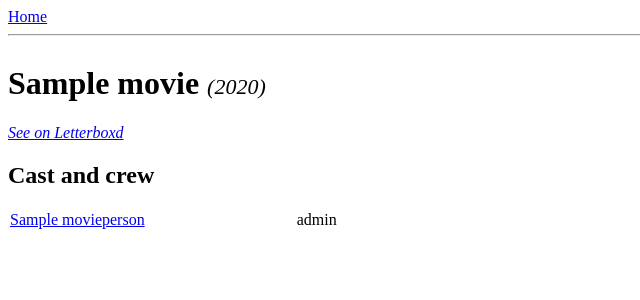
After one commit to smalawi/letterboxd-app, a Flask app: page /movie/1 in a window 1280 px wide. The commit adds this page. Shown: the top 300 px of the page, without its empty margins (0-640 px from the left). Run offline with Flask 2, Linux system fonts and the light colour scheme; a database or web service that is not in the repository returns one stand-in record (values such as "Sample title"); some libraries are stand-ins or nearby versions.

Commit message:
add ipages for individual movies and people

```diff
--- a/letterboxd-app/app/queries.py
+++ b/letterboxd-app/app/queries.py
@@ -2,10 +2,11 @@ from unidecode import unidecode
 
 from app.database import select
 
-def query_movie(search_term):
+def search_for_movie(search_term):
 	query = """
 		SELECT
 			m.movie_name,
+			m.movie_href,
 			um.latest_rating AS rating
 		FROM
 			Movie m
@@ -22,9 +23,9 @@ def query_movie(search_term):
 
 	return results
 
-def query_person(search_term):
+def search_for_person(search_term):
 	query = """
-		SELECT person_name, role, ct
+		SELECT person_id, person_name, role, ct
 		FROM
 			(
 			SELECT *, ROW_NUMBER() OVER (PARTITION BY person_id ORDER BY ct DESC, role) rn
@@ -57,3 +58,56 @@ def query_person(search_term):
 	results = select(query)
 
 	return results
+
+def get_movie_info(movie_href):
+	query = """
+		SELECT * FROM Movie WHERE movie_href = '{}';
+		""".format(movie_href)
+	results = select(query)
+
+	return results[0]
+
+def get_movie_persons(movie_href):
+	query = """
+		SELECT mp.*, p.person_name
+		FROM MoviePerson mp
+		LEFT JOIN Person p
+		ON mp.person_id = p.person_id
+		WHERE mp.movie_id IN
+		(
+			SELECT movie_id FROM Movie WHERE movie_href = '{}'
+		)
+		ORDER BY mp.role;
+		""".format(movie_href)
+	results = select(query)
+
+	return results
+
+def get_person_name(person_id):
+	query = """
+		SELECT person_name FROM Person WHERE person_id = '{}';
+		""".format(person_id)
+	results = select(query)
+
+	return results[0]['person_name']
+
+def get_person_movies(person_id):
+	query = """
+		SELECT
+			m.movie_name,
+			m.year,
+			m.movie_href,
+			mp.role,
+			um.latest_rating,
+			m.movie_href
+		FROM MoviePerson mp
+		LEFT JOIN Movie m
+		ON mp.movie_id = m.movie_id
+		LEFT JOIN UserMovie um
+		ON mp.movie_id = um.movie_id
+		WHERE mp.person_id = '{}'
+		ORDER BY mp.role, m.year, m.movie_name;
+		""".format(person_id)
+	results = select(query)
+
+	return results
--- a/letterboxd-app/app/routes.py
+++ b/letterboxd-app/app/routes.py
@@ -2,7 +2,7 @@ from flask import render_template, flash, redirect, url_for, session
 
 from app import app
 from app.forms import QueryForm
-from app.queries import query_movie, query_person
+from app.queries import search_for_movie, search_for_person, get_movie_info, get_movie_persons, get_person_name, get_person_movies
 
 @app.route('/', methods=['GET', 'POST'])
 @app.route('/index', methods=['GET', 'POST'])
@@ -30,11 +30,23 @@ def index():
 			"""
 			results_type = 'movie'
 			search_term = form.search_term.data
-			results = query_movie(search_term)
+			results = search_for_movie(search_term)
 		elif form.query_type.data == 'person':
 			results_type = 'person'
 			search_term = form.search_term.data
-			results = query_person(search_term)
+			results = search_for_person(search_term)
 		form.search_term.data = ''
 		#return redirect(url_for('index'))
 	return render_template('index.html', form=form, search_term=search_term, results=results, results_type=results_type)
+
+@app.route('/movie/<movie_href>')
+def movie(movie_href):
+	movie_info = get_movie_info(movie_href)
+	movieperson_info = get_movie_persons(movie_href)
+	return render_template('movie.html', movie_href=movie_href, movie_info=movie_info, movieperson_info=movieperson_info)
+
+@app.route('/person/<person_id>')
+def person(person_id):
+	person_name = get_person_name(person_id)
+	person_movies_info = get_person_movies(person_id)
+	return render_template('person.html', person_id=person_id, person_name=person_name, person_movies_info=person_movies_info)
--- /dev/null
+++ b/letterboxd-app/app/static/styles/style.css
@@ -0,0 +1,13 @@
+#movie-header h1 {
+	display: inline-block;
+}
+
+#movie-header span {
+	font-size: 22px;
+	font-style: italic;
+	padding-left: 8px;
+}
+
+td {
+	padding: 0 150px 0 0;
+}
--- a/letterboxd-app/app/templates/base.html
+++ b/letterboxd-app/app/templates/base.html
@@ -1,6 +1,7 @@
 <html>
 	<head>
 		<title>Letterboxd</title>
+		<link rel= "stylesheet" href= "{{ url_for('static', filename='styles/style.css') }}">
 	</head>
 	<body>
 		<div><a href="/index">Home</a></div>
--- a/letterboxd-app/app/templates/index.html
+++ b/letterboxd-app/app/templates/index.html
@@ -25,13 +25,13 @@
 			{% if results_type == "movie" %}
 				<ul>
 				{% for result in results %}
-					<li><p>Name: {{ result.movie_name }}</p><p>Rating: {{ result.rating }}</p></li>
+					<li><p>Name: <a href="{{ url_for('movie', movie_href=result.movie_href) }}">{{ result.movie_name }}</a></p><p>Rating: {{ result.rating }}</p></li>
 				{% endfor %}
 				</ul>
 			{% elif results_type == "person" %}
 				<ul>
 				{% for result in results %}
-					<li>{{ result.person_name }} - {{ result.role }} ({{ result.ct }})</li>
+					<li><a href="{{ url_for('person', person_id=result.person_id) }}">{{ result.person_name }}</a> - {{ result.role }} ({{ result.ct }})</li>
 				{% endfor %}
 				</ul>
 			{% endif %}
--- /dev/null
+++ b/letterboxd-app/app/templates/movie.html
@@ -0,0 +1,23 @@
+{% extends "base.html" %}
+
+{% block content %}
+	<div id="movie-header">
+		<h1>{{ movie_info.movie_name }}</h1><span>({{ movie_info.year }})</span>
+	</div>
+	<div>
+		<a href="{{ 'https://letterboxd.com/film/{}/'.format(movie_href) }}" target="_blank" rel="noopener noreferrer"><i>See on Letterboxd</i></a>
+	</div>
+	<h2>Cast and crew</h2>
+	{% if movieperson_info|length > 0 %}
+		<table>
+			{% for movieperson in movieperson_info %}
+				<tr>
+					<td><a href="{{ url_for('person', person_id=movieperson.person_id) }}">{{ movieperson.person_name }}</a></td>
+					<td>{{ movieperson.role }}</td>
+				</tr>
+			{% endfor %}
+		</table>
+	{% else %}
+	<div>None recorded</div>
+	{% endif %}
+{% endblock %}
```
Also changed, not shown: letterboxd-app/app/templates/person.html (added, +16 -0 lines).
